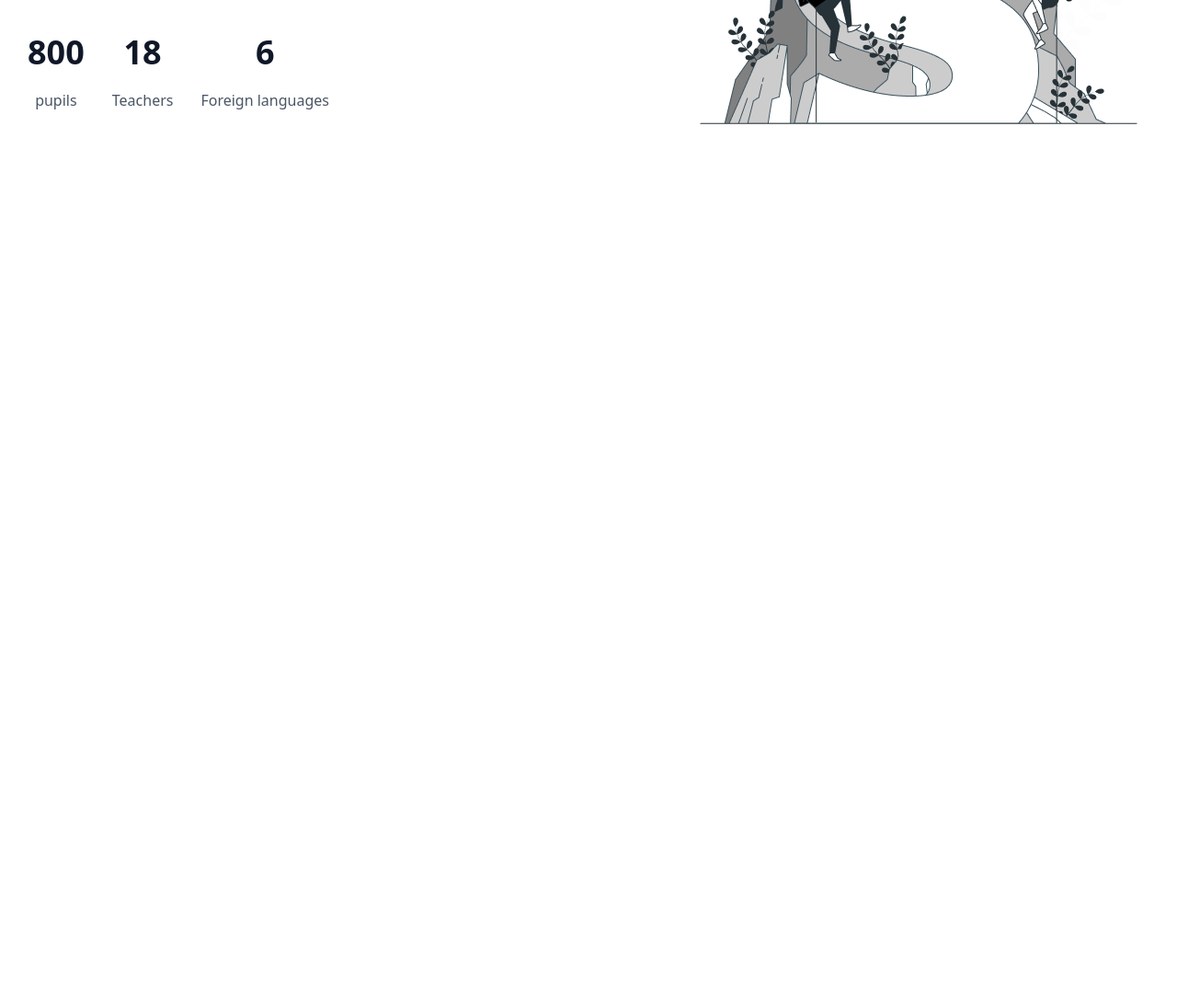
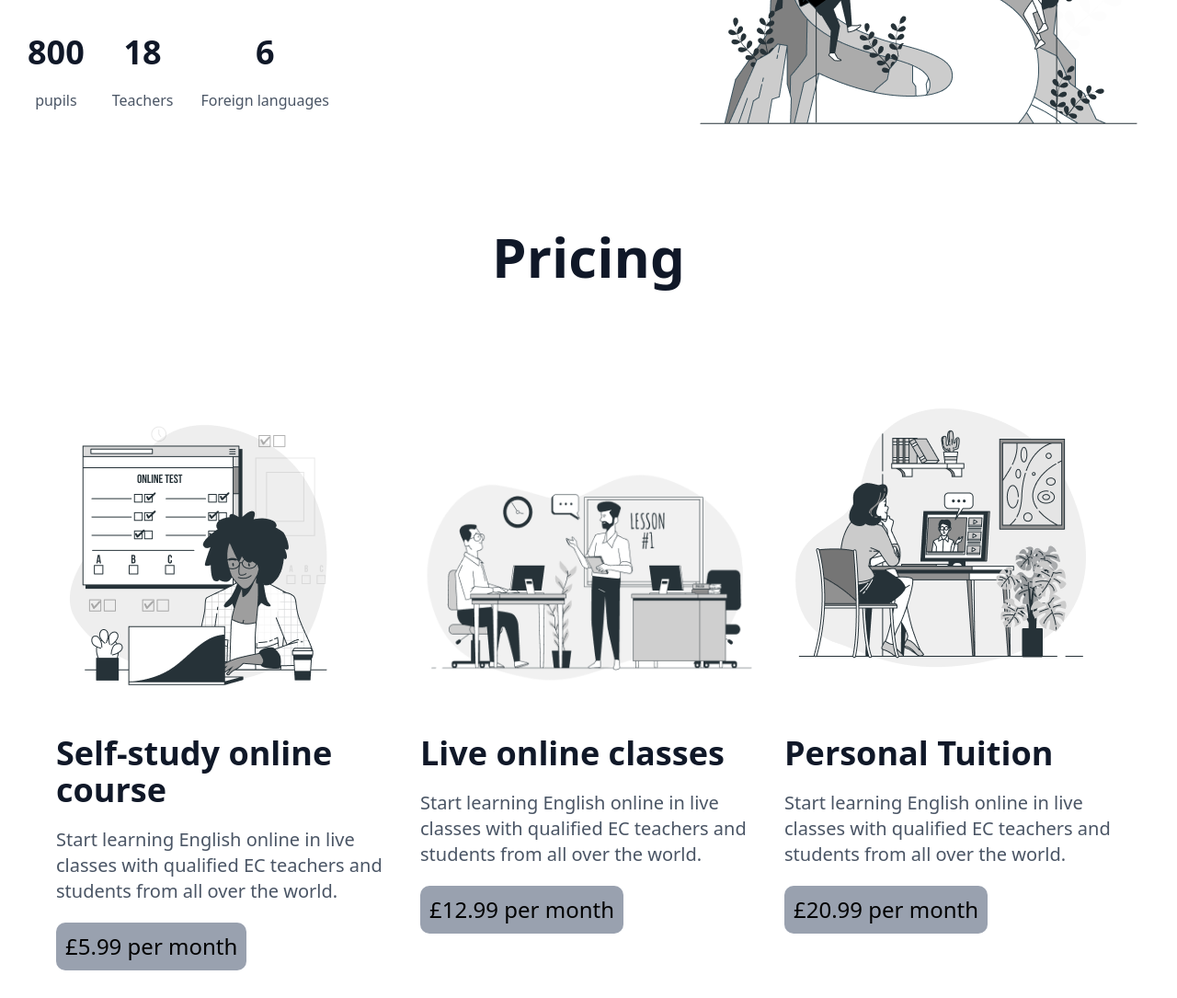
Before and after one commit to RahimaMoon/Britlex, a website: page index.html in a window 1280 px wide. Shown: the part 2392-3477 px from the top of the page at 92% size. Before the commit the page ends 2641 px from the top, so only its background shows below. Drawn offline with Linux system fonts and the light colour scheme.

Commit message:
section4

```diff
--- a/index.html
+++ b/index.html
@@ -149,5 +149,49 @@ and the customer.
       <img src="./imgs/Business competition-bro 1.png" alt="">
 
 </section>
+<section class="flex flex-col gap-y-20 justify-center items-center">
+  <h1 class="text-6xl font-bold text-gray-900">Pricing</h1>
+  <div class="flex flex-col md:items-baseline sm:items-baseline lg:justify-center p-[30px] gap-y-10 sm:flex-row md:flex-row lg:flex-row gap-[30px]">
+  <div class="flex flex-col gap-y-10 md:w-[30%]">
+      <div>
+        <img src="./imgs/Online test-bro 1.png" alt="">
+      </div>
+
+    <div class="flex flex-col gap-y-5">
+      <h2 class="text-4xl font-bold text-gray-900">Self-study online course</h2>
+      <p class="text-gray-600 text-xl">Start learning English online in live classes
+with qualified EC teachers and students
+from all over the world.</p>
+<div class="bg-gray-400 text-2xl text=gray-700 w-fit p-[10px] rounded-[10px]"> £5.99  per month</div>
+    </div>
+  </div>
+  <div class="flex flex-col gap-y-10 md:w-[30%] ">
+      <div>
+        <img src="./imgs/Lesson-bro 1.png" alt="">
+      </div>
+
+    <div class="flex flex-col gap-y-5">
+      <h2 class="text-4xl font-bold text-gray-900">Live online classes</h2>
+      <p class="text-gray-600 text-xl">Start learning English online in live classes
+with qualified EC teachers and students
+from all over the world.</p>
+<div  class="bg-gray-400 text-2xl text=gray-700 w-fit p-[10px] rounded-[10px]"> £12.99  per month</div>
+    </div>
+  </div>
+  <div class="flex flex-col gap-y-10 md:w-[30%]">
+      <div>
+        <img src="./imgs/Webinar-bro 2.png" alt="">
+      </div>
+
+    <div class="flex flex-col gap-y-5">
+      <h2 class="text-4xl font-bold text-gray-900">Personal Tuition</h2>
+      <p class="text-gray-600 text-xl">Start learning English online in live classes
+with qualified EC teachers and students
+from all over the world.</p>
+<div  class="bg-gray-400 text-2xl text=gray-700 w-fit p-[10px] rounded-[10px]"> £20.99  per month</div>
+    </div>
+  </div>
+  </div>
+</section>
 </body>
 </html>
```
Also changed, not shown: imgs/Lesson-bro 1.png (added), imgs/Online test-bro 1.png (added), imgs/Webinar-bro 2.png (added), src/output.css.
